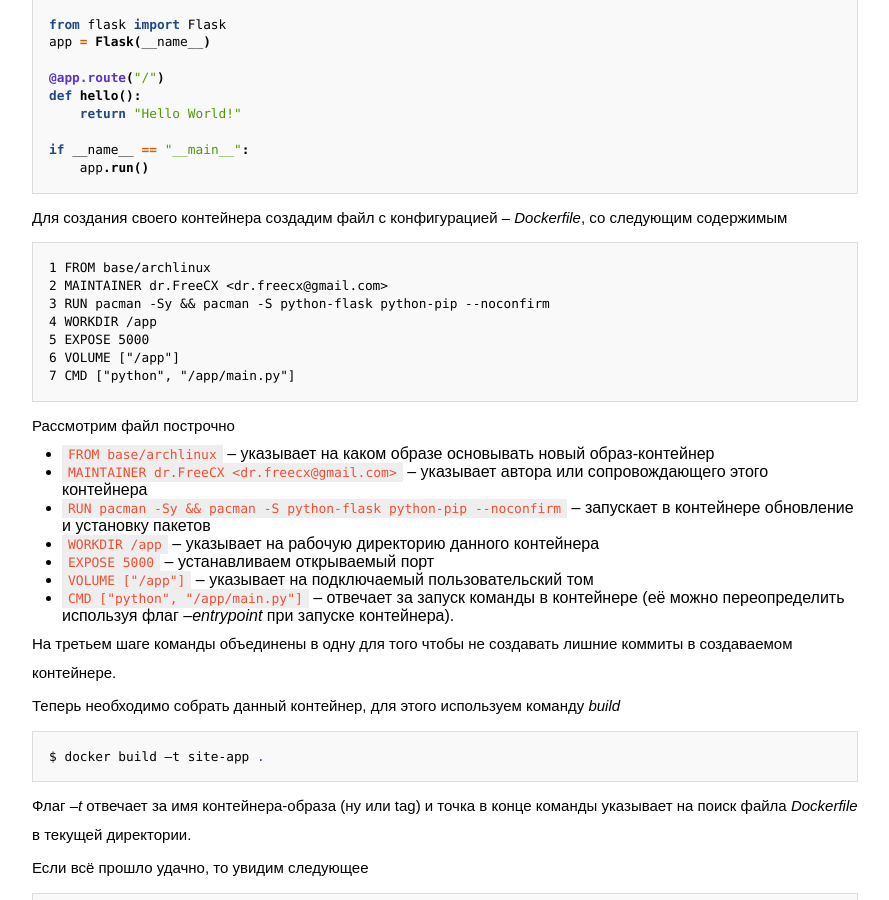
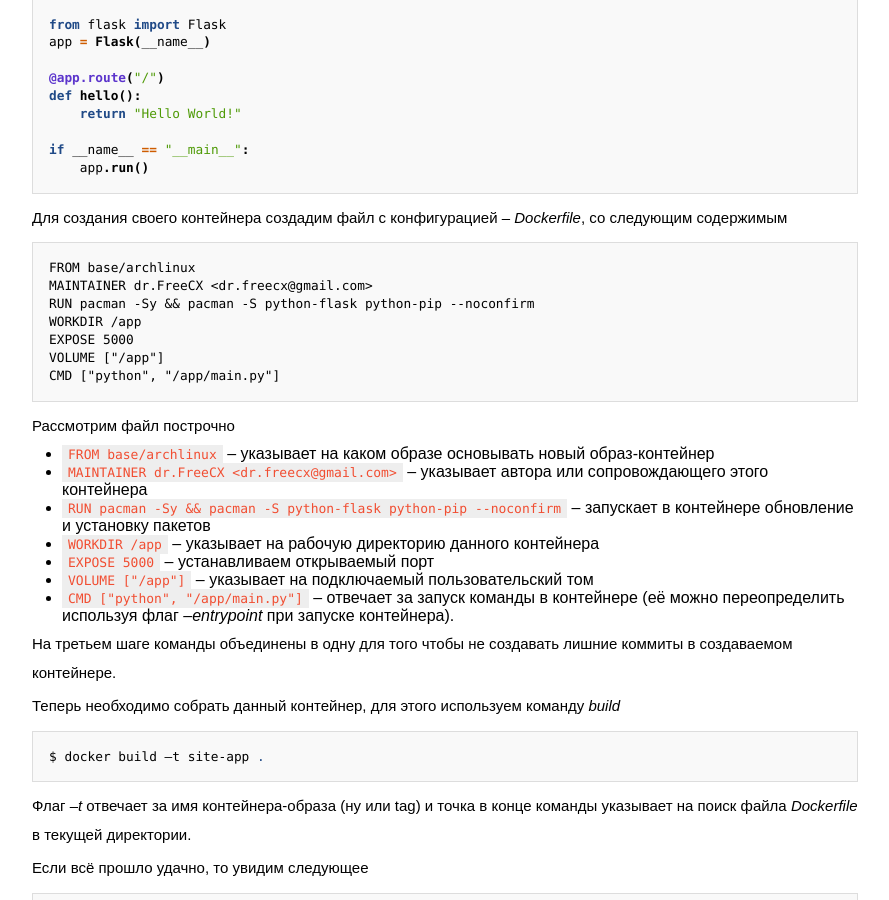
Before and after one commit to FreeCX/freecx.github.io, a Jekyll site: the page built from _posts/2016-02-15-working-with-docker.markdown, in a window 1280 px wide and 900 px high, scrolled down 3384 px. Shown: the whole window, without its empty margins (195-1084 px from the left). Built offline with Jekyll 4.4.1, drawn with Linux system fonts in a browser that asks for light colours; some web fonts are replaced.

Commit message:
[fix] remove unused line numbering

````diff
--- a/_posts/2016-02-15-working-with-docker.markdown
+++ b/_posts/2016-02-15-working-with-docker.markdown
@@ -186,13 +186,13 @@ if __name__ == "__main__":
 Для создания своего контейнера создадим файл с конфигурацией -- *Dockerfile*, со следующим содержимым
 
 ```
-1 FROM base/archlinux
-2 MAINTAINER dr.FreeCX <dr.freecx@gmail.com>
-3 RUN pacman -Sy && pacman -S python-flask python-pip --noconfirm
-4 WORKDIR /app
-5 EXPOSE 5000
-6 VOLUME ["/app"]
-7 CMD ["python", "/app/main.py"]
+FROM base/archlinux
+MAINTAINER dr.FreeCX <dr.freecx@gmail.com>
+RUN pacman -Sy && pacman -S python-flask python-pip --noconfirm
+WORKDIR /app
+EXPOSE 5000
+VOLUME ["/app"]
+CMD ["python", "/app/main.py"]
 ```
 
 Рассмотрим файл построчно
````
